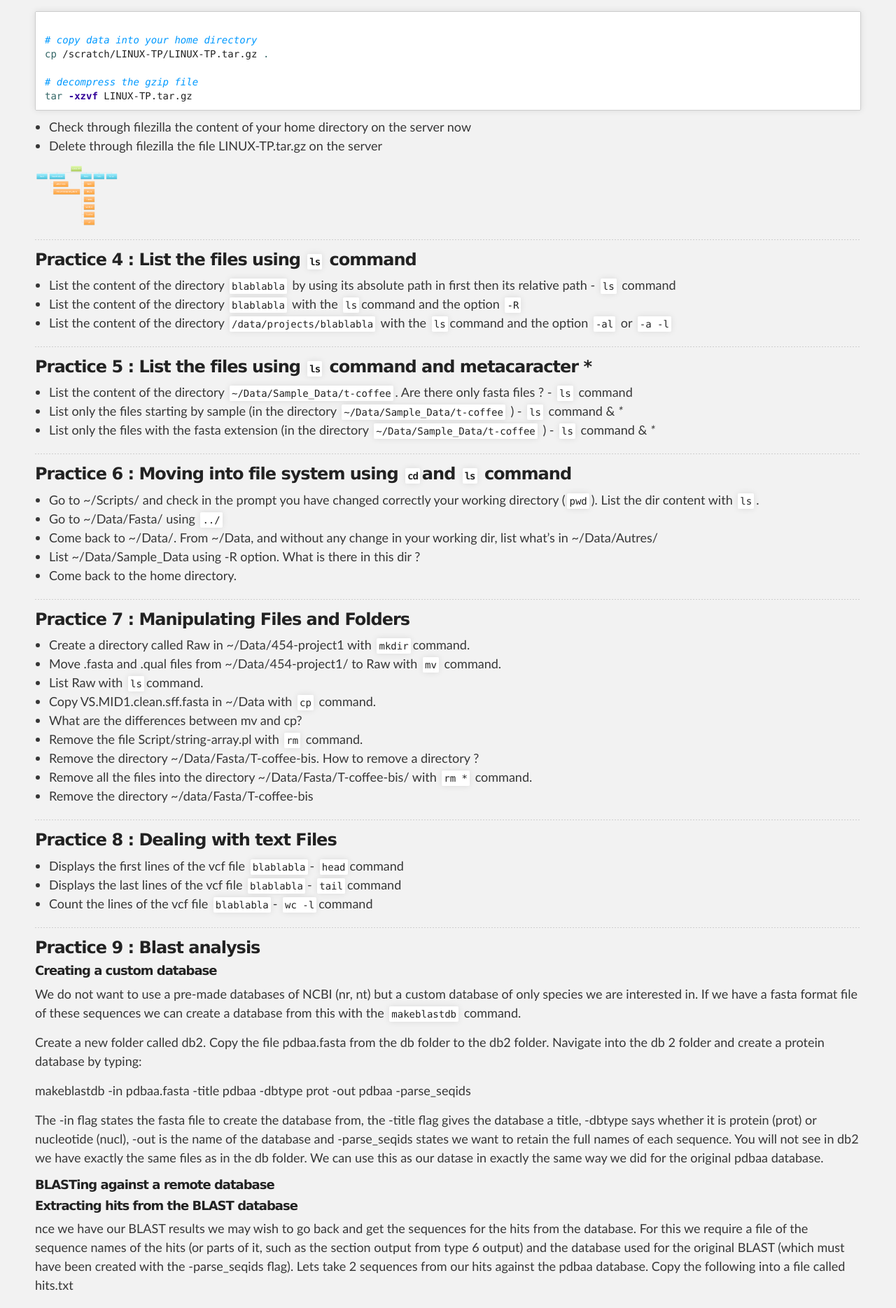
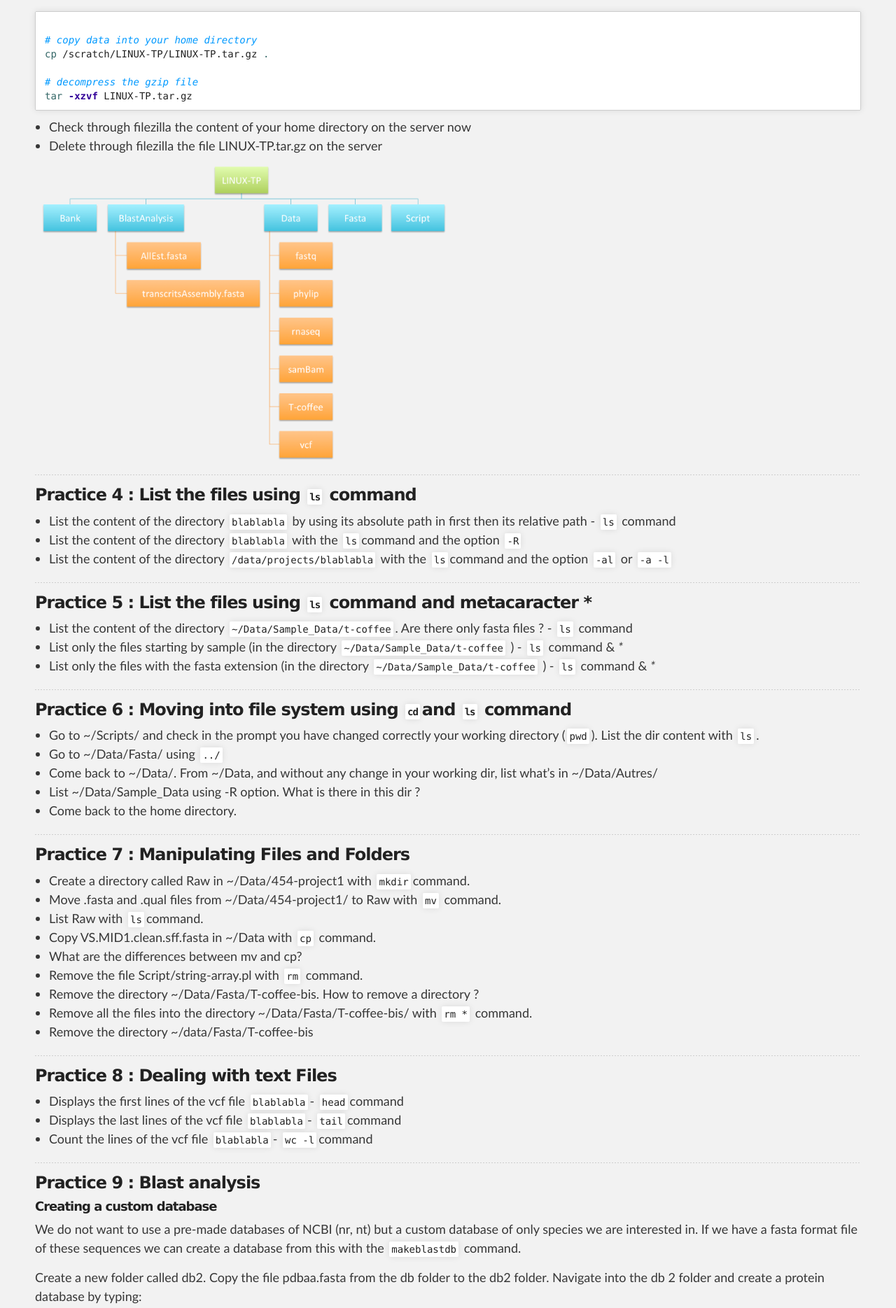
Before and after one commit to SouthGreenPlatform/trainings, a Jekyll site: the page built from _pages/linux/linuxPractice.md, in a window 1280 px wide. Shown: the part 3466-5335 px from the top of the page at 70% size. Built offline with Jekyll 4.4.1, drawn with Linux system fonts in a browser that asks for light colours; nearby versions of some CDN libraries.

Commit message:
Update linuxPractice.md

```diff
--- a/_pages/linux/linuxPractice.md
+++ b/_pages/linux/linuxPractice.md
@@ -127,10 +127,11 @@ cp /scratch/LINUX-TP/LINUX-TP.tar.gz .
 # decompress the gzip file
 tar -xzvf LINUX-TP.tar.gz
 {% endhighlight %}
+
 * Check through filezilla the content of your home directory on the server now
 * Delete through filezilla the file LINUX-TP.tar.gz on the server
 
-<img width="10%" class="img-responsive" src="{{ site.url }}/images/tpLinux/tp-arbo.png"/>
+<img width="50%" class="img-responsive" src="{{ site.url }}/images/tpLinux/tp-arbo.png"/>
 
 -----------------------
 
```
